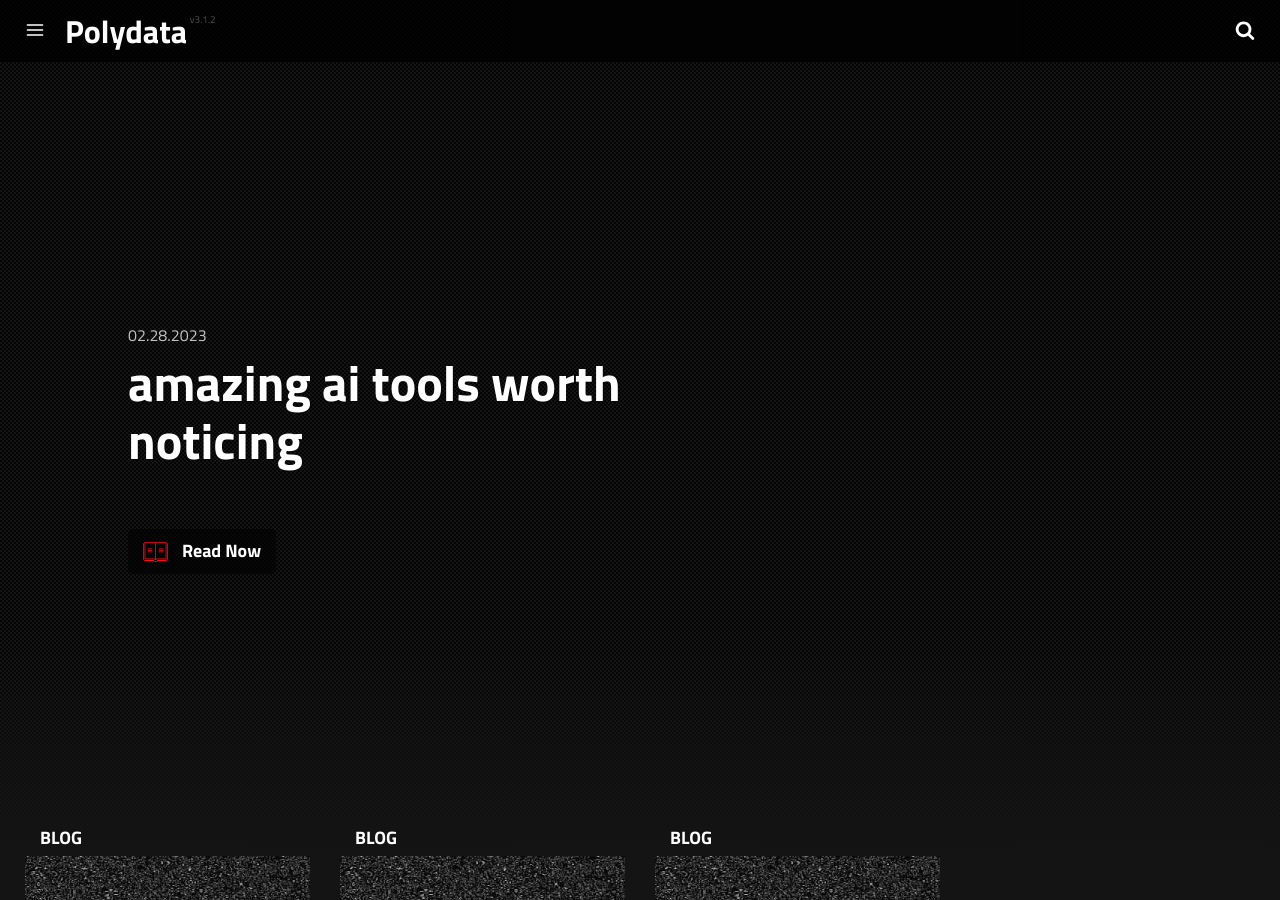
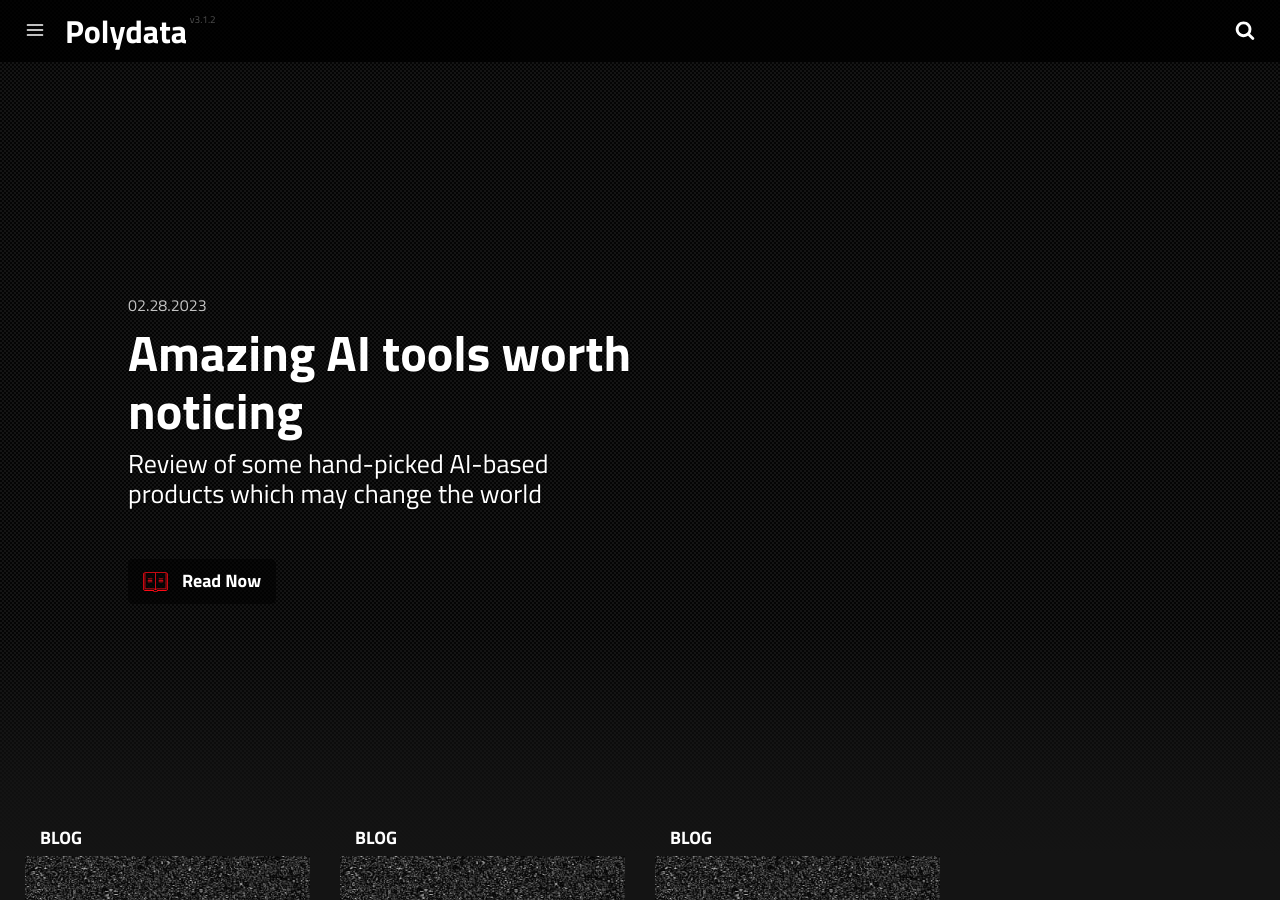
Before and after one commit to PolydataPL/PolydataPL.github.io, a Jekyll site: the page built from index.html, in a window 1280 px wide and 900 px high. Built offline with Jekyll 4.4.1, drawn with Linux system fonts in a browser that asks for light colours; a script that is not in the unit is left out.

Commit message:
changed post title

```diff
--- a/_posts/2023-02-28-amazing-ai-tools-worth-noticing.md
+++ b/_posts/2023-02-28-amazing-ai-tools-worth-noticing.md
@@ -1,19 +1,20 @@
 ---
 date: 2023-02-28 14:33:17
 layout: post
-title: "amazing ai tools worth noticing"
-subtitle:
+title: "Amazing AI tools worth noticing"
+subtitle: Review of some hand-picked AI-based products which may change the world
 description:
 image:
 optimized_image:
 category: blog
 tags:
-  - product
-  - inclusion
-  - recruitment
-  - grants
-  - education
-  - career
+  - software
+  - products
+  - ml
+  - ai
+  - OSS
+  - chatbots
+  - prompt-to-image
 author: jarczyko
 paginate: true
 ---
```
